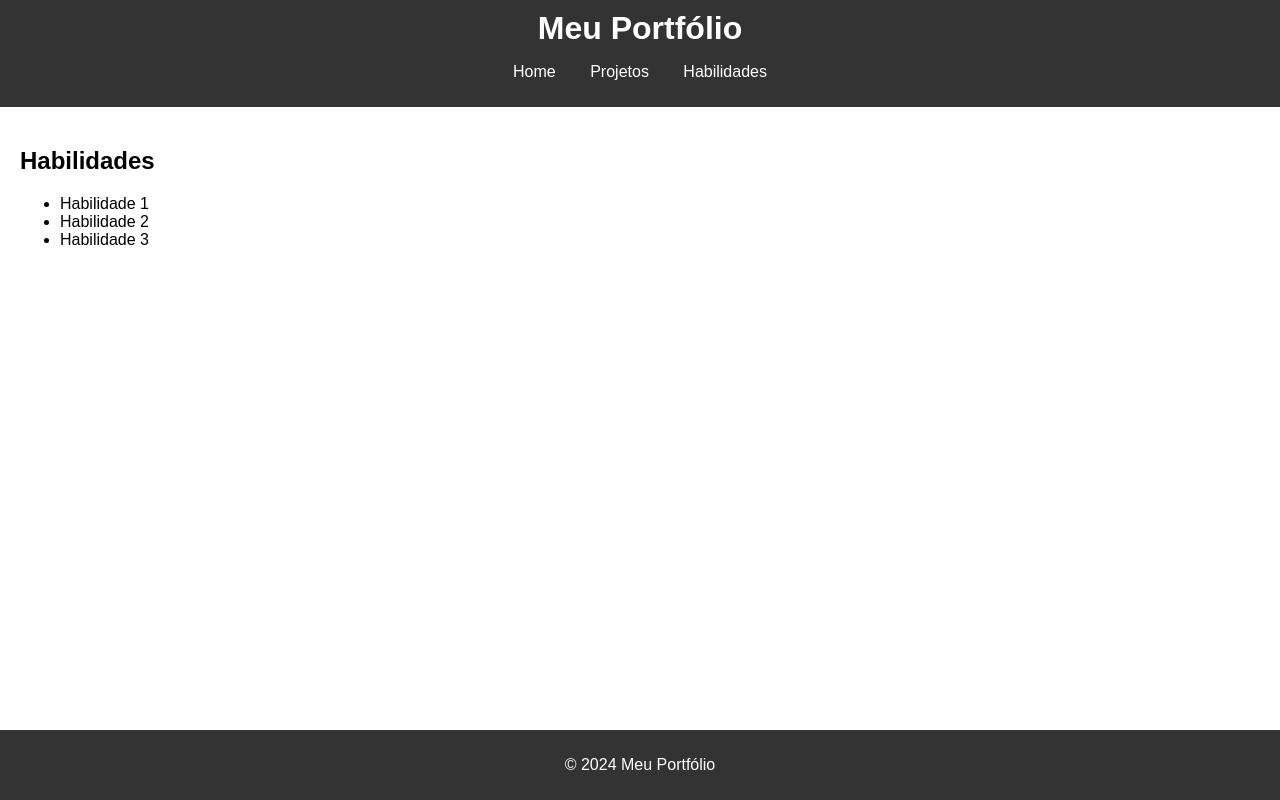
After one commit to kitadanii/web-service-py, a Flask app: page /skills in a window 1280 px wide. The commit adds this page. Run offline with Flask 3, Linux system fonts and the light colour scheme.

Commit message:
Meu portifólio

```diff
--- /dev/null
+++ b/meu portifólio/app.py
@@ -0,0 +1,18 @@
+from flask import Flask, render_template
+
+app = Flask(__name__)
+
+@app.route('/')
+def index():
+    return render_template('index.html')
+
+@app.route('/projects')
+def projects():
+    return render_template('projects.html')
+
+@app.route('/skills')
+def skills():
+    return render_template('skills.html')
+
+if __name__ == '__main__':
+    app.run(debug=True)
--- /dev/null
+++ b/meu portifólio/static/style.css
@@ -0,0 +1,47 @@
+body {
+    font-family: Arial, sans-serif;
+    margin: 0;
+    padding: 0;
+}
+
+header {
+    background-color: #333;
+    color: white;
+    padding: 10px 0;
+}
+
+header h1 {
+    margin: 0;
+    padding: 0;
+    text-align: center;
+}
+
+nav ul {
+    list-style: none;
+    padding: 0;
+    text-align: center;
+}
+
+nav ul li {
+    display: inline;
+    margin: 0 15px;
+}
+
+nav ul li a {
+    color: white;
+    text-decoration: none;
+}
+
+main {
+    padding: 20px;
+}
+
+footer {
+    background-color: #333;
+    color: white;
+    text-align: center;
+    padding: 10px 0;
+    position: absolute;
+    bottom: 0;
+    width: 100%;
+}
--- /dev/null
+++ b/meu portifólio/templates/base.html
@@ -0,0 +1,28 @@
+<!DOCTYPE html>
+<html lang="en">
+<head>
+    <meta charset="UTF-8">
+    <meta name="viewport" content="width=device-width, initial-scale=1.0">
+    <title>Portfolio</title>
+    <link rel="stylesheet" href="{{ url_for('static', filename='style.css') }}">
+</head>
+<body>
+    <header>
+        <h1>Meu Portfólio</h1>
+        <nav>
+            <ul>
+                <li><a href="/">Home</a></li>
+                <li><a href="/projects">Projetos</a></li>
+                <li><a href="/skills">Habilidades</a></li>
+            </ul>
+        </nav>
+    </header>
+    <main>
+        {% block content %}
+        {% endblock %}
+    </main>
+    <footer>
+        <p>&copy; 2024 Meu Portfólio</p>
+    </footer>
+</body>
+</html>
--- /dev/null
+++ b/meu portifólio/templates/index.html
@@ -0,0 +1,6 @@
+{% extends 'base.html' %}
+
+{% block content %}
+    <h2>Bem-vindo ao meu portfólio!</h2>
+    <p>Olá! Meu nome é Henrique Cariño Kitadani e este é meu portfólio.</p>
+{% endblock %}
--- /dev/null
+++ b/meu portifólio/templates/skills.html
@@ -0,0 +1,10 @@
+{% extends 'base.html' %}
+
+{% block content %}
+    <h2>Habilidades</h2>
+    <ul>
+        <li>Habilidade 1</li>
+        <li>Habilidade 2</li>
+        <li>Habilidade 3</li>
+    </ul>
+{% endblock %}
--- a/index.html
+++ b/web1/1- integrando HTML/templates/index.html
@@ -9,3 +9,4 @@
 <h2>Integrando HTML ao Flask</h2>
 <hr>
 </body>
+<html>
```
Also changed, not shown: app.py (deleted, +0 -11 lines), meu portifólio/templates/projects.html (added, +10 -0 lines), web1/1- integrando HTML/app.py (added, +14 -0 lines), web1/1- integrando HTML/templates/sobre.html (renamed from sobre.html).
